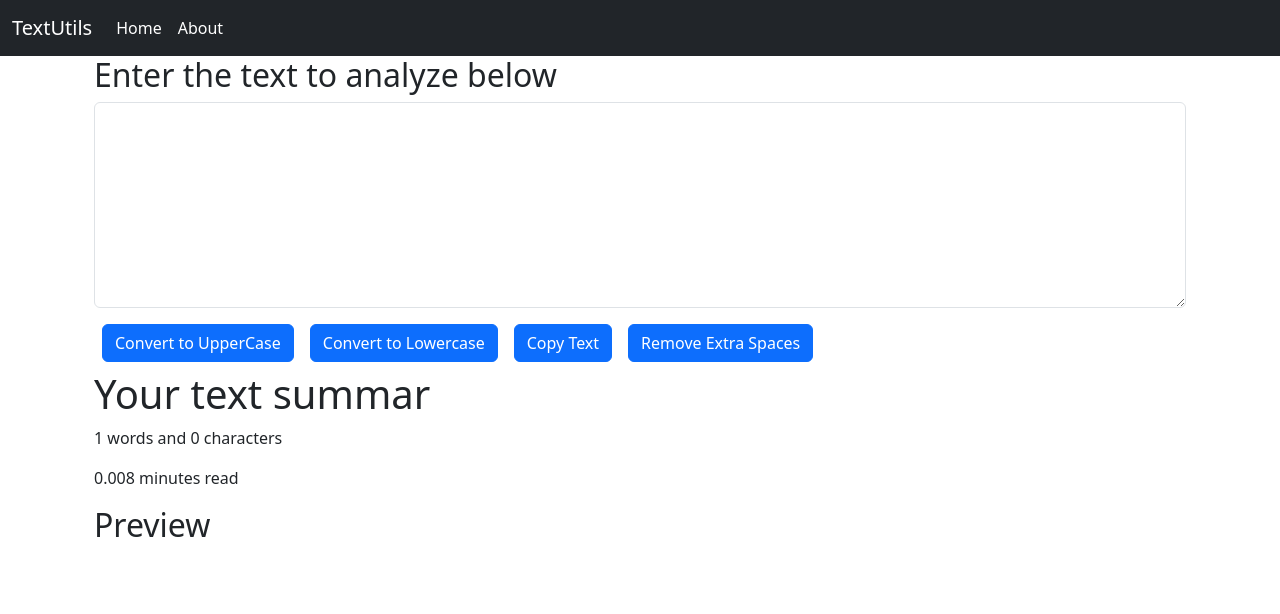
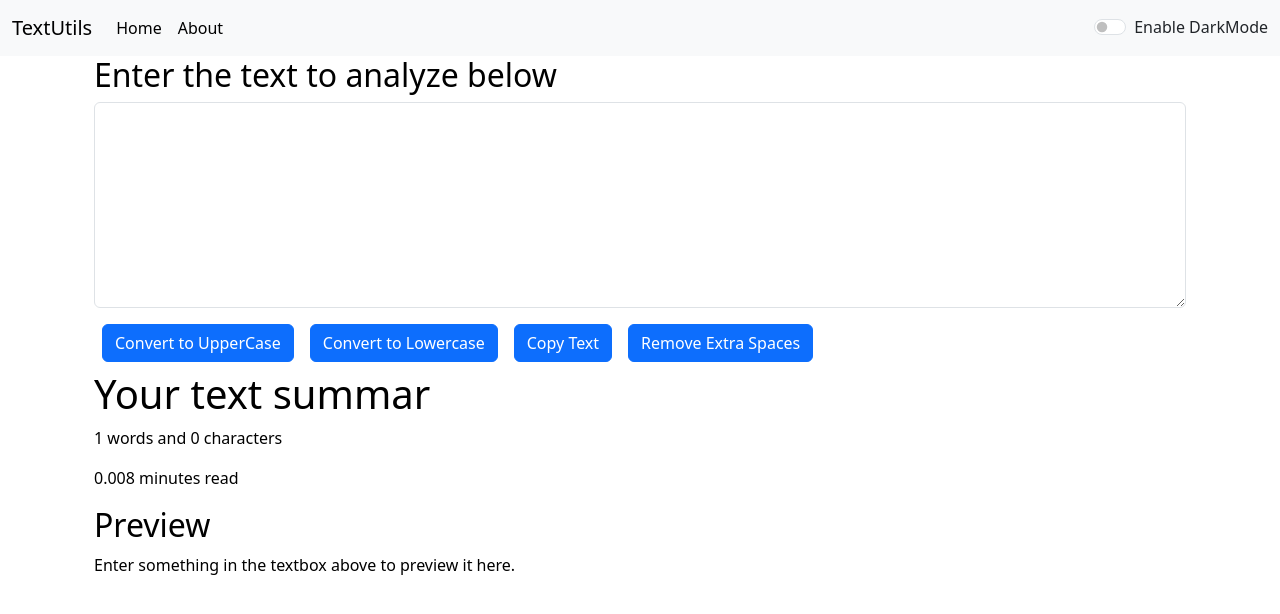
Before and after one commit to HemaGarima/ReactJS, a React (Create React App) app in the folder textutils/: page / in a window 1280 px wide. Shown: the top 614 px of the page. Built offline with nearby package versions, Linux system fonts and the light colour scheme.

Commit message:
Improving Dark Mode & Refactoring App Component

```diff
--- a/textutils/src/App.js
+++ b/textutils/src/App.js
@@ -1,14 +1,27 @@
+import React , { useState } from 'react';
 import "./App.css";
 // import About from "./components/About";
 import Navbar from "./components/Navbar";
 import TextForm from "./components/TextForm";
 
 function App() {
+  const[mode , setmode] = useState('light'); // Whether dark mode is enabled or not
+  const toggleMode = () =>{
+    if(mode === 'light'){
+      setmode('dark');
+      document.body.style.backgroundColor = 'rgb(15, 33, 68)';
+    }
+    else{
+      setmode('light');
+      document.body.style.backgroundColor = 'white';
+    }
+
+  }
   return (
     <>
-      <Navbar title="TextUtils" />
+      <Navbar title="TextUtils" mode = {mode} toggleMode = {toggleMode}/>
       <div className="container">
-        <TextForm heading = "Enter the text to analyze below"/>
+        <TextForm heading = "Enter the text to analyze below" mode = {mode}/>
       </div>
       {/* <About/> */}
     </>
--- a/textutils/src/components/Navbar.js
+++ b/textutils/src/components/Navbar.js
@@ -3,7 +3,9 @@
 
 export default function Navbar(props) {
   return (
-    <nav className="navbar navbar-expand-lg navbar-dark bg-dark">
+    <nav
+      className={`navbar navbar-expand-lg navbar-${props.mode} bg-${props.mode}`}
+    >
       <div className="container-fluid">
         <a className="navbar-brand" href="/">
           {props.title}
@@ -32,6 +34,18 @@
               </a>
             </li>
           </ul>
+          <div className={`form-check form-switch text-${props.mode==='light'?'dark':'light'}`}>
+            <input
+              className="form-check-input"
+              type="checkbox"
+              role="switch"
+              id="flexSwitchCheckDefault"
+              onClick={props.toggleMode}
+            />
+            <label className="form-check-label" htmlFor="flexSwitchCheckDefault " >
+              {props.mode === 'light'?'Enable Dark':'Disable Dark'}Mode
+            </label>
+          </div>
         </div>
       </div>
     </nav>
--- a/textutils/src/components/TextForm.js
+++ b/textutils/src/components/TextForm.js
@@ -29,7 +29,7 @@
   // setText("Enter text here 2"); // correct method to change the state
   return (
     <>
-      <div className="container">
+      <div className="container" style={{color : props.mode === 'light'?'black':'white'}}>
         <h2>{props.heading}</h2>
         <div className="mb-3">
           <textarea
@@ -38,6 +38,7 @@
             className="form-control"
             rows="8"
             value={text}
+            style={{backgroundColor : props.mode === 'light'?'white':'grey' , color : props.mode === 'light'?'black':'white'}}
           ></textarea>
         </div>
         <button className="btn btn-primary mx-2" onClick={handleUpClick}>
@@ -53,14 +54,14 @@
           Remove Extra Spaces
         </button>
       </div>
-      <div className="container my-2">
+      <div className="container my-2" style={{color : props.mode === 'light'?'black':'white'}}>
         <h1>Your text summar</h1>
         <p>
           {text.split(" ").length} words and {text.length} characters
         </p>
         <p>{0.008 * text.split(" ").length} minutes read</p>
         <h2>Preview</h2>
-        <p>{text}</p>
+        <p>{text.length>0?text:"Enter something in the textbox above to preview it here."}</p>
       </div>
     </>
   );
```
Also changed, not shown: textutils/src/components/About.js (+6 -7 lines).
